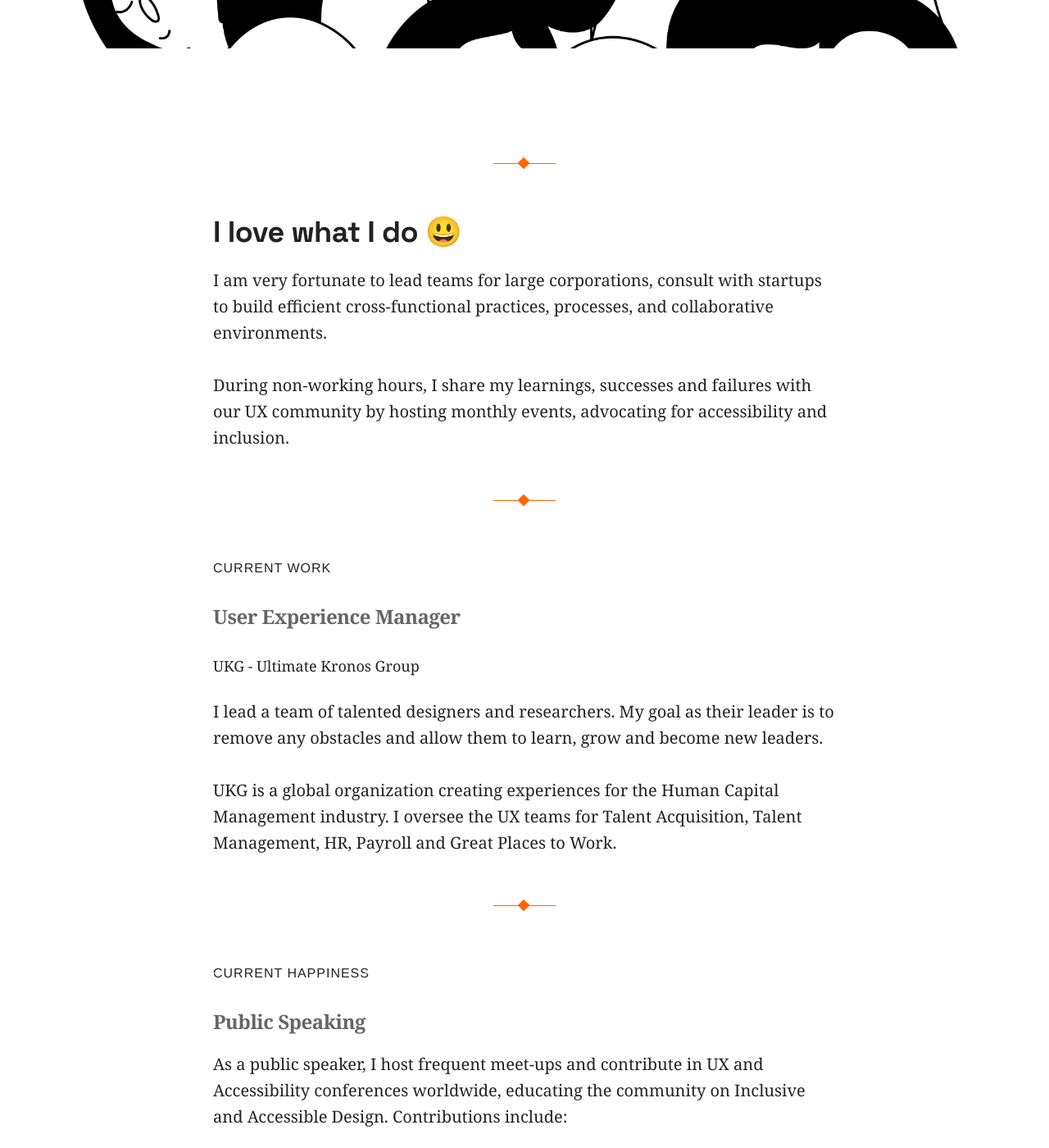
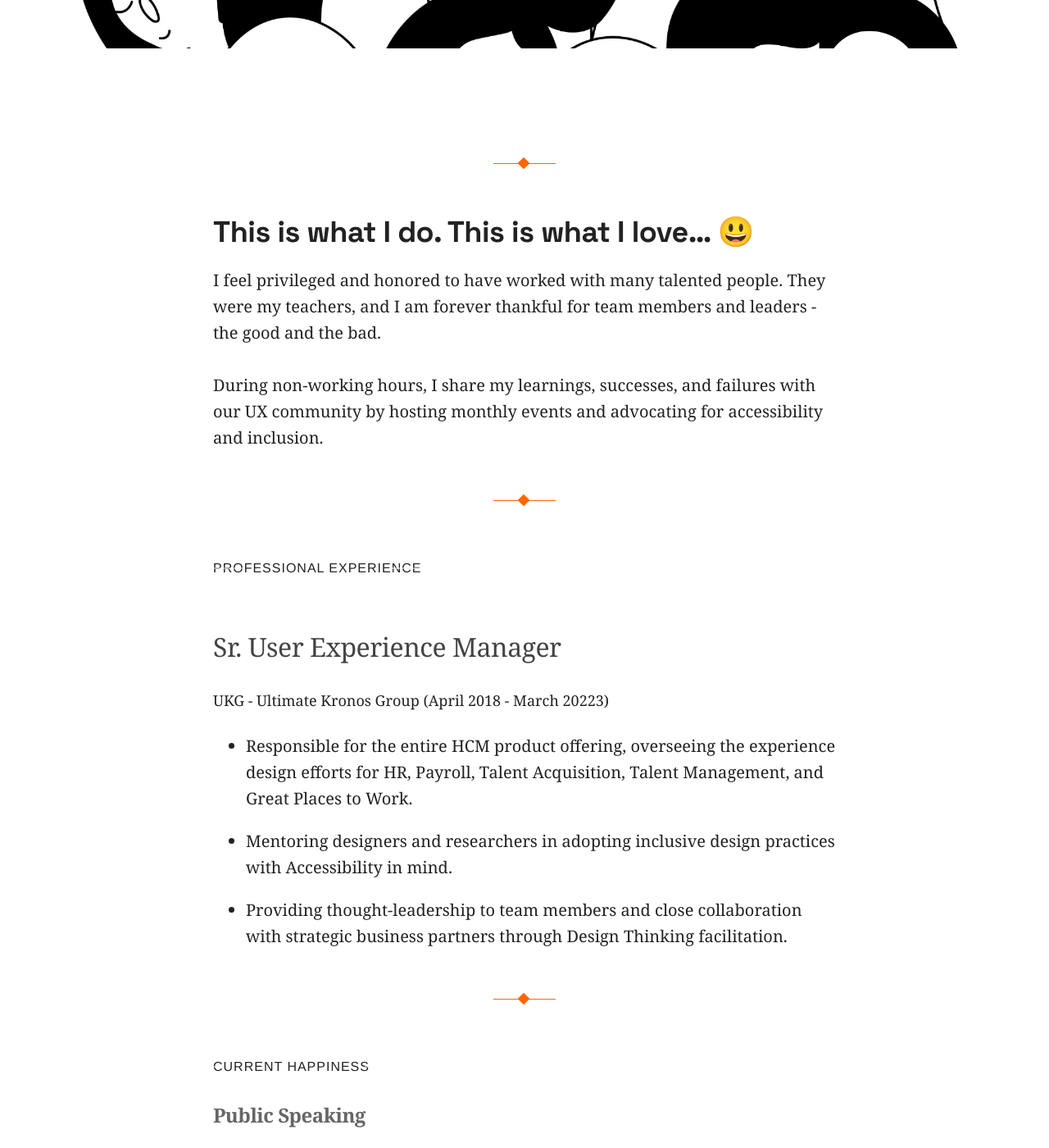
Before and after one commit to mpaiva/blog, a Jekyll site: the page built from _pages/about.md, in a window 1280 px wide and 1400 px high, scrolled down 852 px. Shown: the whole window at 82% size. Built offline with Jekyll 4.4.1, drawn with Linux system fonts in a browser that asks for light colours; nearby versions of some CDN libraries; comment, search, counter and statistics services are not loaded.

Commit message:
about content

```diff
--- a/_data/settings.yml
+++ b/_data/settings.yml
@@ -12,7 +12,7 @@ author:
   image: home.png
   alt: Seamless pattern with a multicultural group of women and men (Muslim, Asian, European, Hindu) on a white background. Social diversity. Doodle cartoon vector seamless pattern.
   say-hello: 👋 I'm Marcelo Paiva.
-  bio: <p>I help design teams grow without leaving developers or product managers behind.<p/><p>Advocating for accessibility has been my focus, but inclusive design is my beacon to create solutions for all.<p/>
+  bio: <p>I am a passionate designer with expertise in designing accessible products and services for large-scale software development organizations.<p/><p>Advocating for accessibility has been my focus, but inclusive design is my beacon to design solutions for all.<p/>
   tagline: <blockquote style="margin:0;">Be human, be inclusive.</blockquote>
 
 #-------------------------------
--- a/_pages/about.md
+++ b/_pages/about.md
@@ -7,23 +7,24 @@ image: home.png
 
 <hr/>
 
-## I love what I do 😃
+## This is what I do. This is what I love... 😃
 
-I am very fortunate to lead teams for large corporations, consult with startups to build efficient cross-functional practices, processes, and collaborative environments.
+I feel privileged and honored to have worked with many talented people. They were my teachers, and I am forever thankful for team members and leaders - the good and the bad.
 
-During non-working hours, I share my learnings, successes and failures with our UX community by hosting monthly events, advocating for accessibility and inclusion.
+During non-working hours, I share my learnings, successes, and failures with our UX community by hosting monthly events and advocating for accessibility and inclusion.
 
 ---
 
-<small class="break">Current Work</small>
+<small class="break">Professional Experience</small>
 
-#### User Experience Manager
+### Sr. User Experience Manager
 
-<small>UKG - Ultimate Kronos Group</small>
+<small>UKG - Ultimate Kronos Group (April 2018 - March 20223)</small>
 
-I lead a team of talented designers and researchers. My goal as their leader is to remove any obstacles and allow them to learn, grow and become new leaders.
+- Responsible for the entire HCM product offering, overseeing the experience design efforts for HR, Payroll, Talent Acquisition, Talent Management, and Great Places to Work.
+- Mentoring designers and researchers in adopting inclusive design practices with Accessibility in mind.
+- Providing thought-leadership to team members and close collaboration with strategic business partners through Design Thinking facilitation.
 
-UKG is a global organization creating experiences for the Human Capital Management industry. I oversee the UX teams for Talent Acquisition, Talent Management, HR, Payroll and Great Places to Work.
 
 ---
 
```
